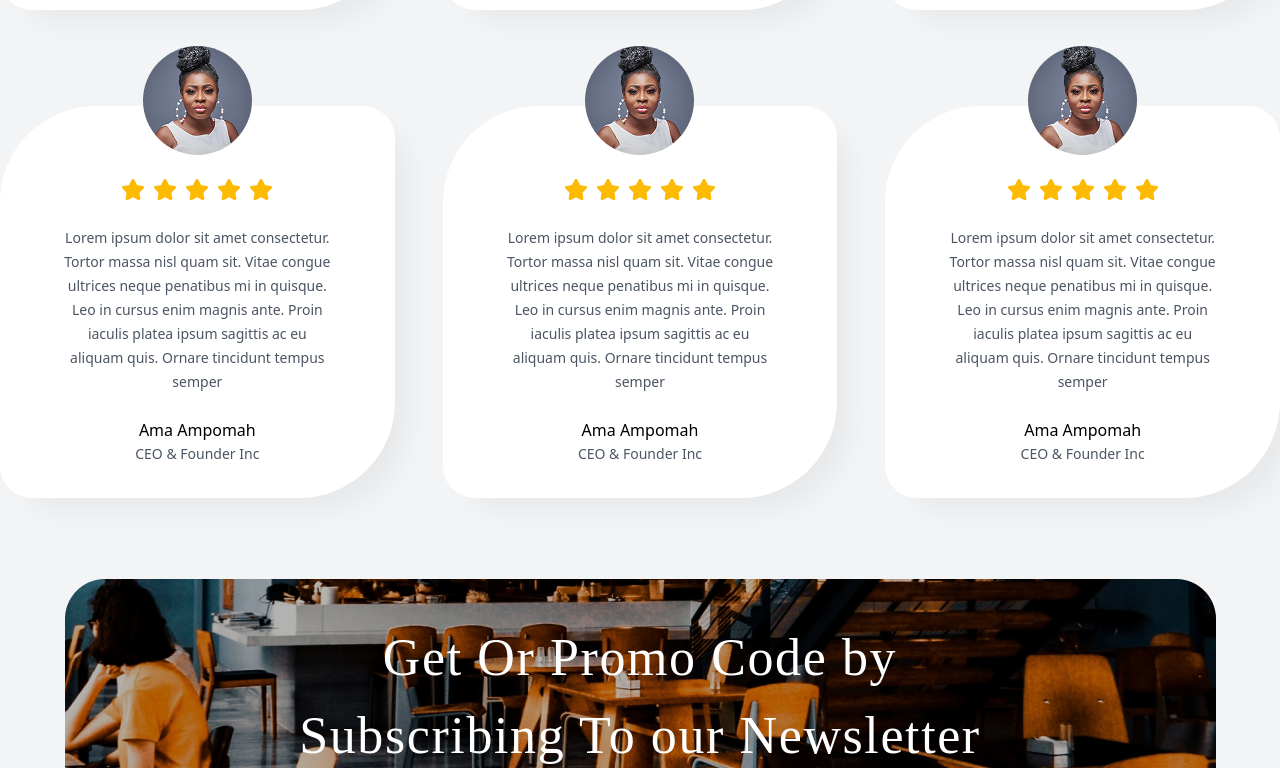
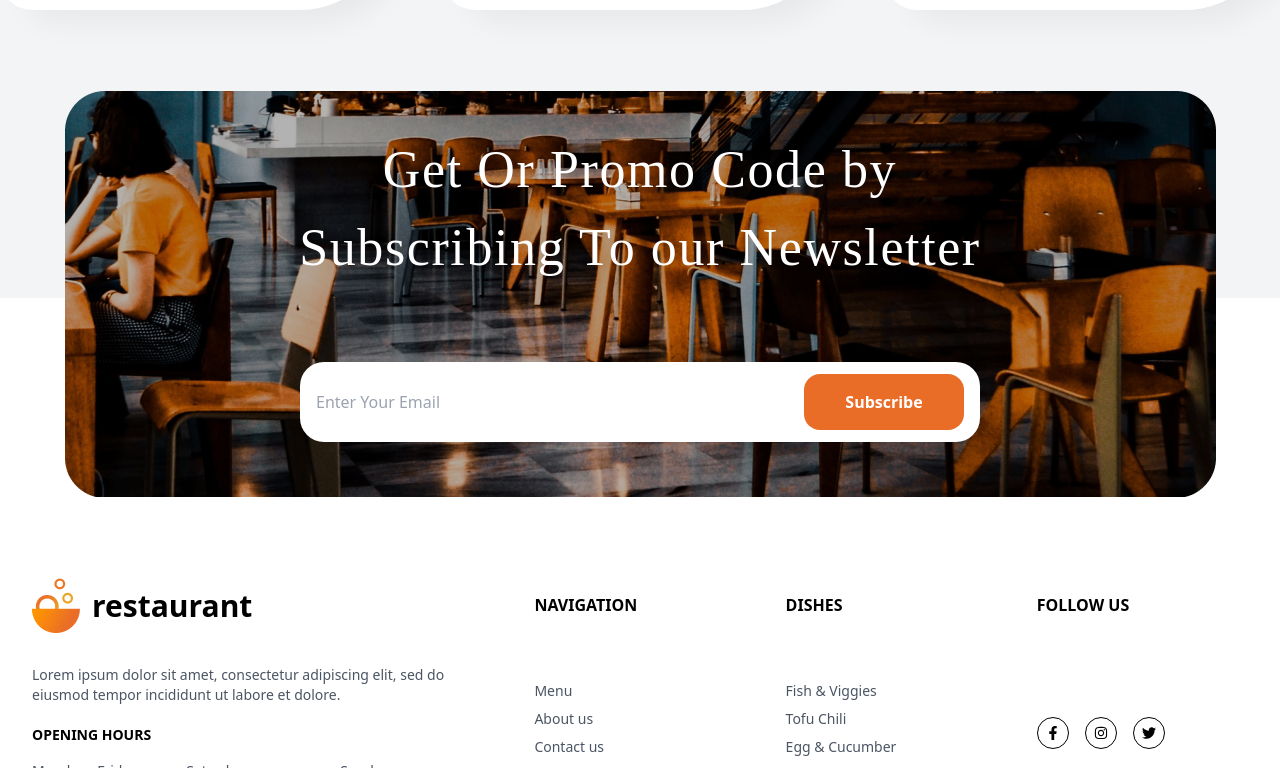
Before and after one commit to DejviDes/PizzaApp, a React (Vite) app in the folder app/: page / in a window 1280 px wide. Shown: the part 4612-5380 px from the top of the page. Built offline with nearby package versions, Linux system fonts and the light colour scheme.

Commit message:
refactor Footer and ReviewsCards components; improve structure and remove redundant code

```diff
--- a/app/src/components/Footer.jsx
+++ b/app/src/components/Footer.jsx
@@ -69,6 +69,7 @@ const SocialIcon = styled.div`
     border: 1px solid black;
     padding: 0.5rem;
     text-align: center;
+    color: black;
 `;
 
 const Divider = styled.div`
--- a/app/src/components/ReviewsCards.jsx
+++ b/app/src/components/ReviewsCards.jsx
@@ -173,58 +173,6 @@ function ReviewCards() {
                     <Name>Ama Ampomah</Name>
                     <Role>CEO & Founder Inc</Role>
                 </ReviewCard>
-                <ReviewCard>
-                    <ReviewImg src={Person1Img} alt=""/>
-                    <Stars>
-                        <Star style={{width: '1.5rem', height: '1.5rem', color: '#fcba03', fill: '#fcba03'}}/>
-                        <Star style={{width: '1.5rem', height: '1.5rem', color: '#fcba03', fill: '#fcba03'}}/>
-                        <Star style={{width: '1.5rem', height: '1.5rem', color: '#fcba03', fill: '#fcba03'}}/>
-                        <Star style={{width: '1.5rem', height: '1.5rem', color: '#fcba03', fill: '#fcba03'}}/>
-                        <Star style={{width: '1.5rem', height: '1.5rem', color: '#fcba03', fill: '#fcba03'}}/>
-                    </Stars>
-                    <ReviewText>
-                        Lorem ipsum dolor sit amet consectetur. Tortor massa nisl quam sit. Vitae congue ultrices neque
-                        penatibus mi in quisque. Leo in cursus enim magnis ante. Proin iaculis platea ipsum sagittis ac
-                        eu aliquam quis. Ornare tincidunt tempus semper
-                    </ReviewText>
-                    <Name>Ama Ampomah</Name>
-                    <Role>CEO & Founder Inc</Role>
-                </ReviewCard> <ReviewCard>
-                <ReviewImg src={Person1Img} alt=""/>
-                <Stars>
-                    <Star style={{width: '1.5rem', height: '1.5rem', color: '#fcba03', fill: '#fcba03'}}/>
-                    <Star style={{width: '1.5rem', height: '1.5rem', color: '#fcba03', fill: '#fcba03'}}/>
-                    <Star style={{width: '1.5rem', height: '1.5rem', color: '#fcba03', fill: '#fcba03'}}/>
-                    <Star style={{width: '1.5rem', height: '1.5rem', color: '#fcba03', fill: '#fcba03'}}/>
-                    <Star style={{width: '1.5rem', height: '1.5rem', color: '#fcba03', fill: '#fcba03'}}/>
-                </Stars>
-                <ReviewText>
-                    Lorem ipsum dolor sit amet consectetur. Tortor massa nisl quam sit. Vitae congue ultrices neque
-                    penatibus mi in quisque. Leo in cursus enim magnis ante. Proin iaculis platea ipsum sagittis ac
-                    eu aliquam quis. Ornare tincidunt tempus semper
-                </ReviewText>
-                <Name>Ama Ampomah</Name>
-                <Role>CEO & Founder Inc</Role>
-            </ReviewCard> <ReviewCard>
-                <ReviewImg src={Person1Img} alt=""/>
-                <Stars>
-                    <Star style={{width: '1.5rem', height: '1.5rem', color: '#fcba03', fill: '#fcba03'}}/>
-                    <Star style={{width: '1.5rem', height: '1.5rem', color: '#fcba03', fill: '#fcba03'}}/>
-                    <Star style={{width: '1.5rem', height: '1.5rem', color: '#fcba03', fill: '#fcba03'}}/>
-                    <Star style={{width: '1.5rem', height: '1.5rem', color: '#fcba03', fill: '#fcba03'}}/>
-                    <Star style={{width: '1.5rem', height: '1.5rem', color: '#fcba03', fill: '#fcba03'}}/>
-                </Stars>
-                <ReviewText>
-                    Lorem ipsum dolor sit amet consectetur. Tortor massa nisl quam sit. Vitae congue ultrices neque
-                    penatibus mi in quisque. Leo in cursus enim magnis ante. Proin iaculis platea ipsum sagittis ac
-                    eu aliquam quis. Ornare tincidunt tempus semper
-                </ReviewText>
-                <Name>Ama Ampomah</Name>
-                <Role>CEO & Founder Inc</Role>
-            </ReviewCard>
-
-                {/* Add more ReviewCard components as needed */}
-
             </Grid>
         </ReviewContainer>
     );
```
